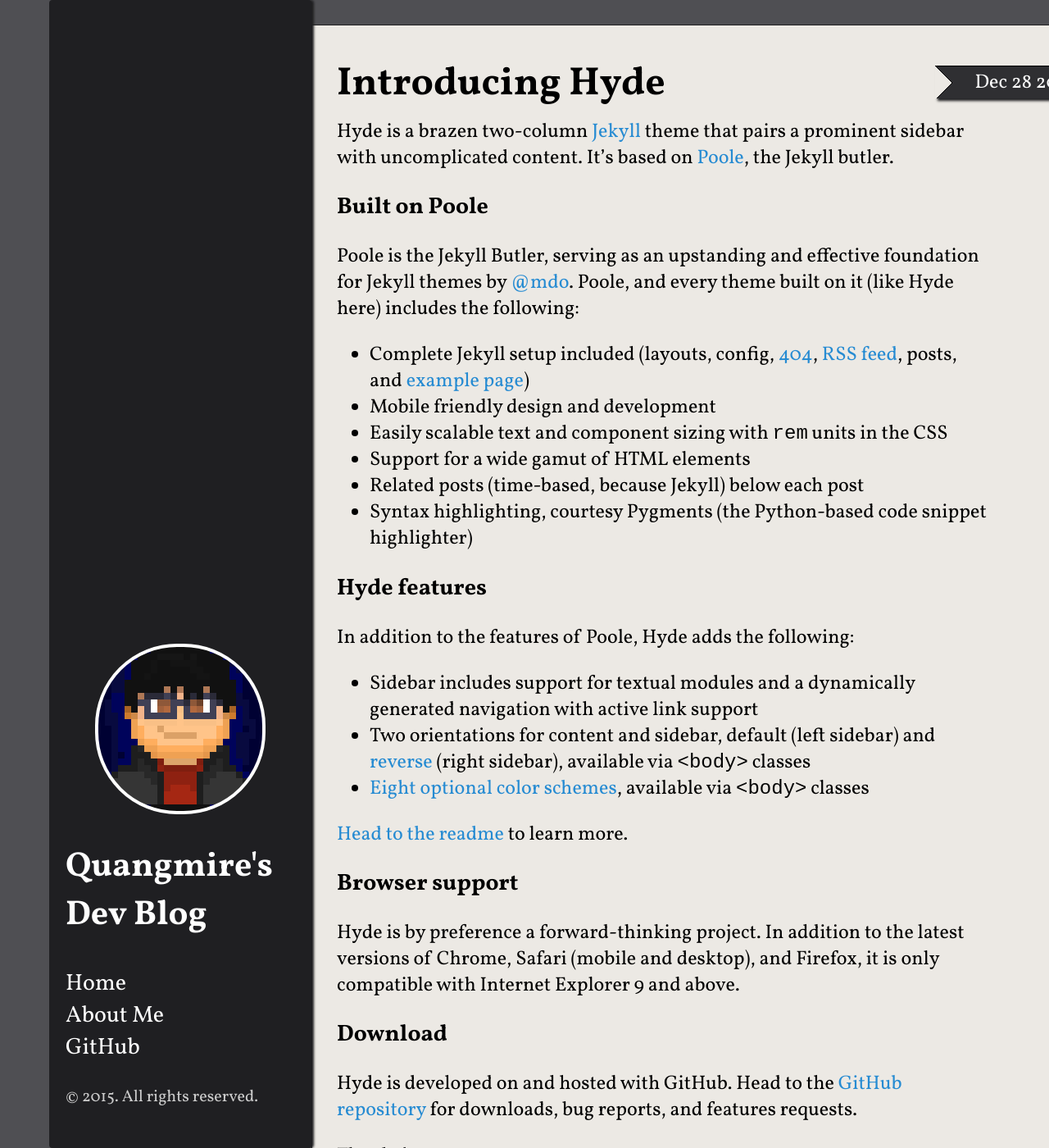
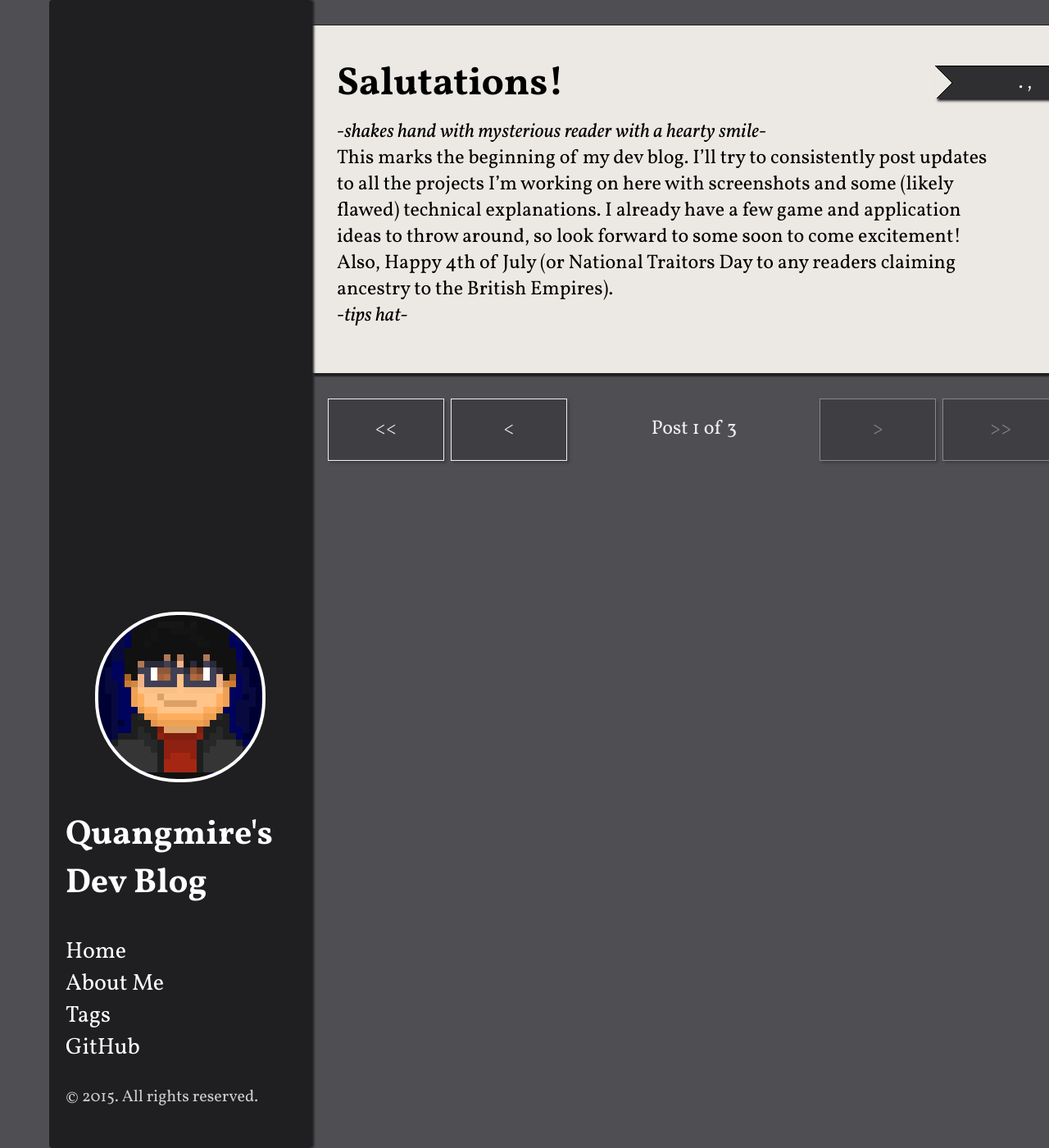
Before and after one commit to Quangmire/quangduong.me, a Jekyll site: the page built from index.html, in a window 1280 px wide and 1400 px high. Shown: the whole window at 82% size. Built offline with Jekyll 4.4.1, drawn with Linux system fonts in a browser that asks for light colours; Markdown is read by kramdown in place of the engine named in the settings; the list of posts is cut into pages by our own code.

Commit message:
Test if plugin works.

```diff
--- /dev/null
+++ b/_plugins/post_index_generator.rb
@@ -0,0 +1,11 @@
+module Jekyll
+    class PostIndex < Generator
+        safe true
+        priority :low
+        def generate(site)
+            site.posts.each_with_index do |item, index|
+                item.data['index'] = index + 1
+            end
+        end
+    end
+end
--- a/_posts/2013-12-28-introducing-hyde.md
+++ /dev/null
@@ -1,37 +0,0 @@
----
-layout: post
-title: Introducing Hyde
----
-
-Hyde is a brazen two-column [Jekyll](http://jekyllrb.com) theme that pairs a prominent sidebar with uncomplicated content. It's based on [Poole](http://getpoole.com), the Jekyll butler.
-
-### Built on Poole
-
-Poole is the Jekyll Butler, serving as an upstanding and effective foundation for Jekyll themes by [@mdo](https://twitter.com/mdo). Poole, and every theme built on it (like Hyde here) includes the following:
-
-* Complete Jekyll setup included (layouts, config, [404](/404), [RSS feed](/atom.xml), posts, and [example page](/about))
-* Mobile friendly design and development
-* Easily scalable text and component sizing with `rem` units in the CSS
-* Support for a wide gamut of HTML elements
-* Related posts (time-based, because Jekyll) below each post
-* Syntax highlighting, courtesy Pygments (the Python-based code snippet highlighter)
-
-### Hyde features
-
-In addition to the features of Poole, Hyde adds the following:
-
-* Sidebar includes support for textual modules and a dynamically generated navigation with active link support
-* Two orientations for content and sidebar, default (left sidebar) and [reverse](https://github.com/poole/lanyon#reverse-layout) (right sidebar), available via `<body>` classes
-* [Eight optional color schemes](https://github.com/poole/hyde#themes), available via `<body>` classes
-
-[Head to the readme](https://github.com/poole/hyde#readme) to learn more.
-
-### Browser support
-
-Hyde is by preference a forward-thinking project. In addition to the latest versions of Chrome, Safari (mobile and desktop), and Firefox, it is only compatible with Internet Explorer 9 and above.
-
-### Download
-
-Hyde is developed on and hosted with GitHub. Head to the <a href="https://github.com/poole/hyde">GitHub repository</a> for downloads, bug reports, and features requests.
-
-Thanks!
--- /dev/null
+++ b/_posts/2015-07-04-Saluations!.md
@@ -0,0 +1,12 @@
+---
+layout: post
+title: Salutations!
+tags: test
+---
+*-shakes hand with mysterious reader with a hearty smile-*
+This marks the beginning of my dev blog. I'll try to consistently post updates to all the
+projects I'm working on here with screenshots and some (likely flawed) technical explanations.
+I already have a few game and application ideas to throw around, so look forward to some soon to
+come excitement! Also, Happy 4th of July (or National Traitors Day to any readers claiming ancestry
+to the British Empires).
+*-tips hat-*
--- a/index.html
+++ b/index.html
@@ -11,7 +11,7 @@
       </a>
     </h1>
 
-    <span class="post-date"><span>{{ post.date | date: "%b %-d %Y" }}</span></span>
+    <span class="post-date"><span>{{ page.date | date: "%b" }}. {{ page.date | date: "%-d" }}, {{ page.date | date: " %Y" }}</span></span>
 
     {{ post.content }}
   </div>
--- /dev/null
+++ b/tags.md
@@ -0,0 +1,4 @@
+---
+layout: page
+title: Tags
+---
```
Also changed, not shown: _layouts/post.html (+27 -1 lines), _posts/2012-02-06-whats-jekyll - Copy.md (deleted, +0 -12 lines), _posts/2012-02-06-whats-jekyll.md (deleted, +0 -12 lines), _posts/2012-02-07-example-content - Copy.md (deleted, +0 -138 lines), _posts/2012-02-07-example-content.md (deleted, +0 -138 lines), _posts/2013-12-28-introducing-hyde - Copy.md (deleted, +0 -37 lines), _posts/2015-07-04-Saluations! - Copy - Copy.md (added, +11 -0 lines), _posts/2015-07-04-Saluations! - Copy.md (added, +11 -0 lines).
